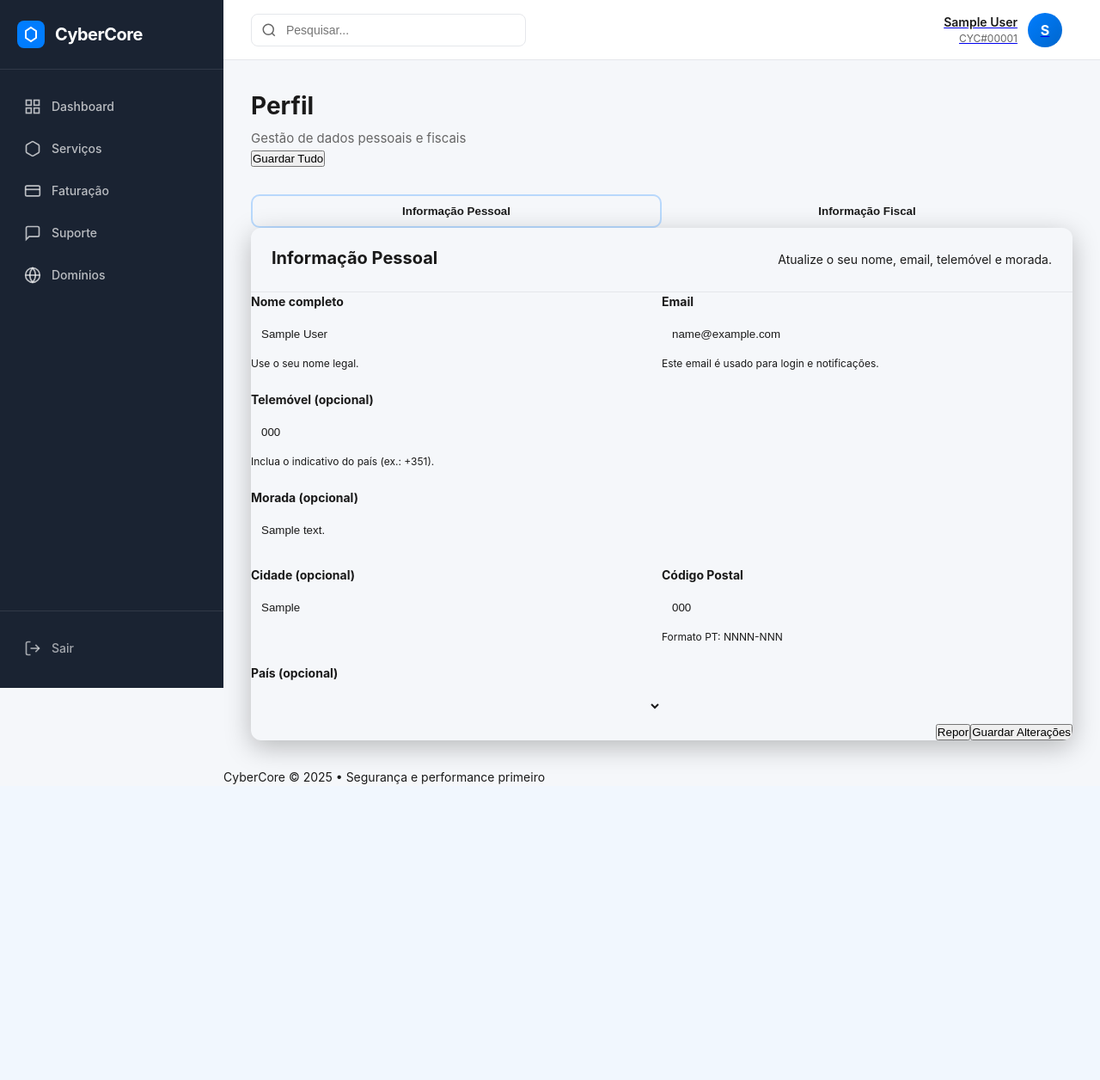
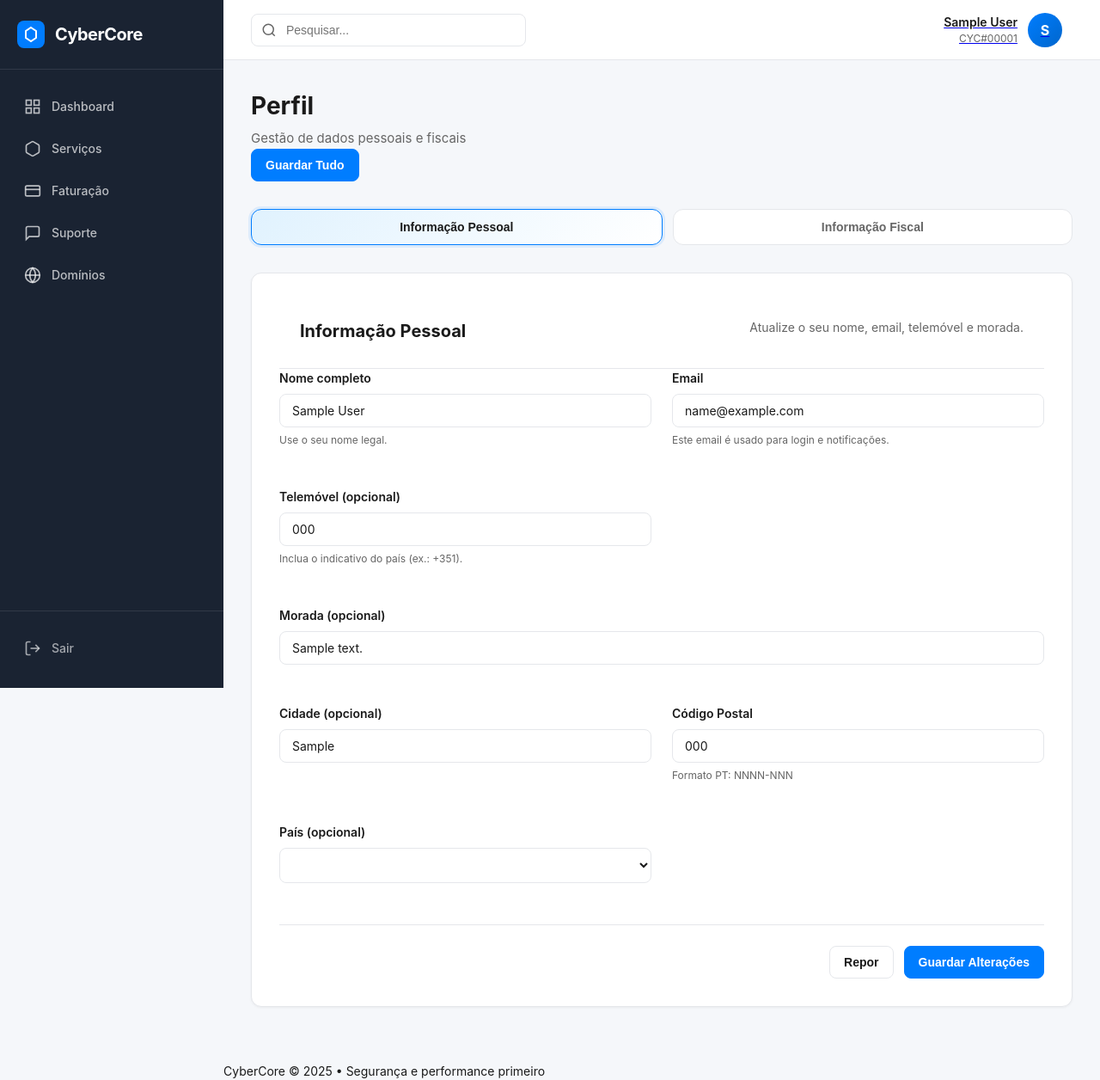
Before and after one commit to vascoferreira2001/cybercore, a PHP site: page /cybercore/profile.php in a window 1280 px wide. Shown: the whole page at 86% size. Before the commit the page ends 912 px from the top, so only its background shows below. Run offline with PHP 8.4, Linux system fonts and the light colour scheme; the visitor is signed in with stand-in values (Sample User, id 1); tables that the repository leaves empty hold one stand-in row (values such as "Sample post").

Commit message:
Melhorado o CSS da Página Profile

```diff
--- a/assets/css/pages/profile.css
+++ b/assets/css/pages/profile.css
@@ -1,35 +1,42 @@
-/* CyberCore Profile Page - Modular CSS (pages/profile.css) */
-/* Profile page extends dashboard layout with tabs/panels */
+/* CyberCore Profile Page - Extends Dashboard Layout */
 
 /* Tabs styling - compatible with dashboard layout */
 .dashboard-content .tabs {
   display: grid;
-  grid-template-columns: repeat(2, 1fr);
-  gap: var(--space-2);
-  margin-bottom: var(--space-4);
-  margin-top: var(--space-4);
+  grid-template-columns: repeat(2, auto);
+  gap: 12px;
+  margin-bottom: 32px;
+  margin-top: 24px;
 }
 
-
 .dashboard-content .tabs .tab {
-  background: var(--panel);
-  color: var(--text-muted);
-  border: 1px solid var(--border);
-  border-radius: 10px;
-  padding: 12px;
+  background: var(--color-white);
+  color: var(--color-text-secondary);
+  border: 1px solid var(--color-border);
+  border-radius: var(--radius-md);
+  padding: 12px 20px;
   cursor: pointer;
   font-weight: 600;
+  font-size: 14px;
+  transition: all 0.2s;
+}
+
+.dashboard-content .tabs .tab:hover {
+  border-color: var(--color-primary);
+  color: var(--color-text);
 }
 
 .dashboard-content .tabs .tab.active {
-  color: var(--text);
-  border-color: var(--primary);
-  box-shadow: 0 0 0 2px rgba(0, 125, 255, 0.25) inset;
+  color: var(--color-text);
+  border-color: var(--color-primary);
+  background: linear-gradient(135deg, #e0f2fe 0%, var(--color-white) 100%);
+  box-shadow: 0 0 0 3px rgba(0, 125, 255, 0.1);
 }
 
 /* Panel and Card styling */
 .dashboard-content .panel {
   display: block;
+  margin-bottom: 32px;
 }
 
 .dashboard-content .panel.hidden {
@@ -37,122 +44,190 @@
 }
 
 .dashboard-content .card {
-  background: var(--card);
-  border: 1px solid var(--border);
-  border-radius: 12px;
-  box-shadow: 0 8px 30px rgba(0, 0, 0, 0.25);
-  padding: var(--space-5);
-  margin-bottom: var(--space-5);
+  background: var(--color-white);
+  border: 1px solid var(--color-border);
+  border-radius: var(--radius-md);
+  box-shadow: var(--shadow-sm);
+  padding: 32px;
+  margin-bottom: 24px;
 }
 
 .dashboard-content .card-header h2 {
-  margin: 0 0 4px;
+  margin: 0 0 8px;
   font-size: 20px;
+  font-weight: 700;
+  color: var(--color-text);
 }
 
 .dashboard-content .card-header p {
-  margin: 0 0 var(--space-4);
-  color: var(--text-muted);
+  margin: 0 0 16px;
+  color: var(--color-text-secondary);
+  font-size: 14px;
 }
 
 /* Form styling */
 .dashboard-content .form-grid {
   display: grid;
   grid-template-columns: repeat(2, 1fr);
-  gap: var(--space-4);
+  gap: 24px;
 }
 
 .dashboard-content .form-grid .wide {
   grid-column: span 2;
 }
 
+.dashboard-content .form-field {
+  display: flex;
+  flex-direction: column;
+}
+
 .dashboard-content .form-field label {
   display: block;
-  font-weight: 700;
+  font-weight: 600;
   margin-bottom: 8px;
+  color: var(--color-text);
+  font-size: 14px;
 }
 
 .dashboard-content .form-field input,
 .dashboard-content .form-field select {
   width: 100%;
-  padding: 12px 12px;
-  border-radius: 10px;
-  border: 1px solid var(--border);
-  background: var(--panel);
-  color: var(--text);
+  padding: 10px 14px;
+  border-radius: var(--radius-sm);
+  border: 1px solid var(--color-border);
+  background: var(--color-white);
+  color: var(--color-text);
+  font-size: 14px;
+  font-family: inherit;
+  transition: all 0.2s;
 }
 
 .dashboard-content .form-field input::placeholder {
-  color: #6b7280;
+  color: #999999;
 }
 
 .dashboard-content .form-field input:focus,
 .dashboard-content .form-field select:focus {
   outline: none;
-  border-color: var(--primary);
-  box-shadow: 0 0 0 3px rgba(0, 125, 255, 0.18);
+  border-color: var(--color-primary);
+  box-shadow: 0 0 0 3px rgba(0, 125, 255, 0.1);
+}
+
+.dashboard-content .form-field input[readonly],
+.dashboard-content .form-field input[disabled],
+.dashboard-content .form-field select[disabled] {
+  background: #f9fafb;
+  color: var(--color-text-secondary);
+  border-color: var(--color-border);
+  cursor: not-allowed;
 }
 
 .dashboard-content .field-hint {
   font-size: 12px;
-  color: var(--text-muted);
+  color: var(--color-text-secondary);
   margin-top: 6px;
 }
 
 .dashboard-content .field-error {
   font-size: 12px;
-  color: #ef4444;
+  color: var(--color-danger);
   margin-top: 6px;
   min-height: 16px;
 }
 
-/* Read-only / Disabled styling */
-.dashboard-content .form-field input[readonly],
-.dashboard-content .form-field input[disabled],
-.dashboard-content .form-field select[disabled] {
-  background: #0a1426;
-  color: #7c8aa5;
-  border-color: #1c2433;
-}
-.dashboard-content .form-field input[readonly] {
-  cursor: not-allowed;
-}
-
 .dashboard-content .field-lock-note {
   font-size: 12px;
-  color: #7c8aa5;
+  color: var(--color-text-secondary);
   margin-top: 6px;
 }
 
 /* Info banner */
 .dashboard-content .info-banner {
-  background: #0a1426;
-  border: 1px solid #1c2433;
-  border-radius: 10px;
-  padding: 10px 12px;
-  color: var(--text-muted);
+  background: #f3f4f6;
+  border: 1px solid var(--color-border);
+  border-radius: var(--radius-md);
+  padding: 12px 16px;
+  color: var(--color-text-secondary);
+  font-size: 14px;
+  line-height: 1.6;
 }
 
 .dashboard-content .info-banner strong {
-  color: var(--text);
+  color: var(--color-text);
+  font-weight: 600;
 }
 
 .dashboard-content .info-detail {
   display: inline-block;
   margin-left: 8px;
+  color: var(--color-text-secondary);
 }
 
 /* Form actions */
 .dashboard-content .form-actions {
   grid-column: span 2;
   display: flex;
-  gap: var(--space-3);
+  gap: 12px;
   justify-content: flex-end;
-  margin-top: var(--space-2);
+  margin-top: 24px;
+  padding-top: 24px;
+  border-top: 1px solid var(--color-border);
+}
+
+/* Button styling */
+.dashboard-content .btn {
+  display: inline-flex;
+  align-items: center;
+  gap: 8px;
+  border-radius: var(--radius-sm);
+  border: 1px solid var(--color-border);
+  padding: 10px 16px;
+  font-weight: 600;
+  font-size: 14px;
+  cursor: pointer;
+  transition: all 0.2s;
+}
+
+.dashboard-content .btn.primary {
+  background: var(--color-primary);
+  color: white;
+  border-color: var(--color-primary);
+}
+
+.dashboard-content .btn.primary:hover {
+  background: var(--color-primary-dark);
+  border-color: var(--color-primary-dark);
+}
+
+.dashboard-content .btn.secondary {
+  background: var(--color-white);
+  color: var(--color-text);
+  border-color: var(--color-border);
+}
+
+.dashboard-content .btn.secondary:hover {
+  background: var(--color-bg);
+  border-color: var(--color-text-secondary);
+}
+
+.dashboard-content .btn.danger {
+  background: var(--color-danger);
+  color: white;
+  border-color: var(--color-danger);
+}
+
+.dashboard-content .btn.danger:hover {
+  background: #dc2626;
+  border-color: #dc2626;
+}
+
+.dashboard-content .btn:focus-visible {
+  outline: 2px solid var(--color-primary);
+  outline-offset: 2px;
 }
 
 /* Responsive */
-@media (max-width: 860px) {
+@media (max-width: 1024px) {
   .dashboard-content .form-grid {
     grid-template-columns: 1fr;
   }
@@ -161,7 +236,10 @@
   .dashboard-content .form-actions {
     grid-column: span 1;
   }
+}
 
+@media (max-width: 768px) {
   .dashboard-content .tabs {
-    grid-template-columns: 1fr 1fr;
+    grid-template-columns: 1fr;
   }
+}
```
